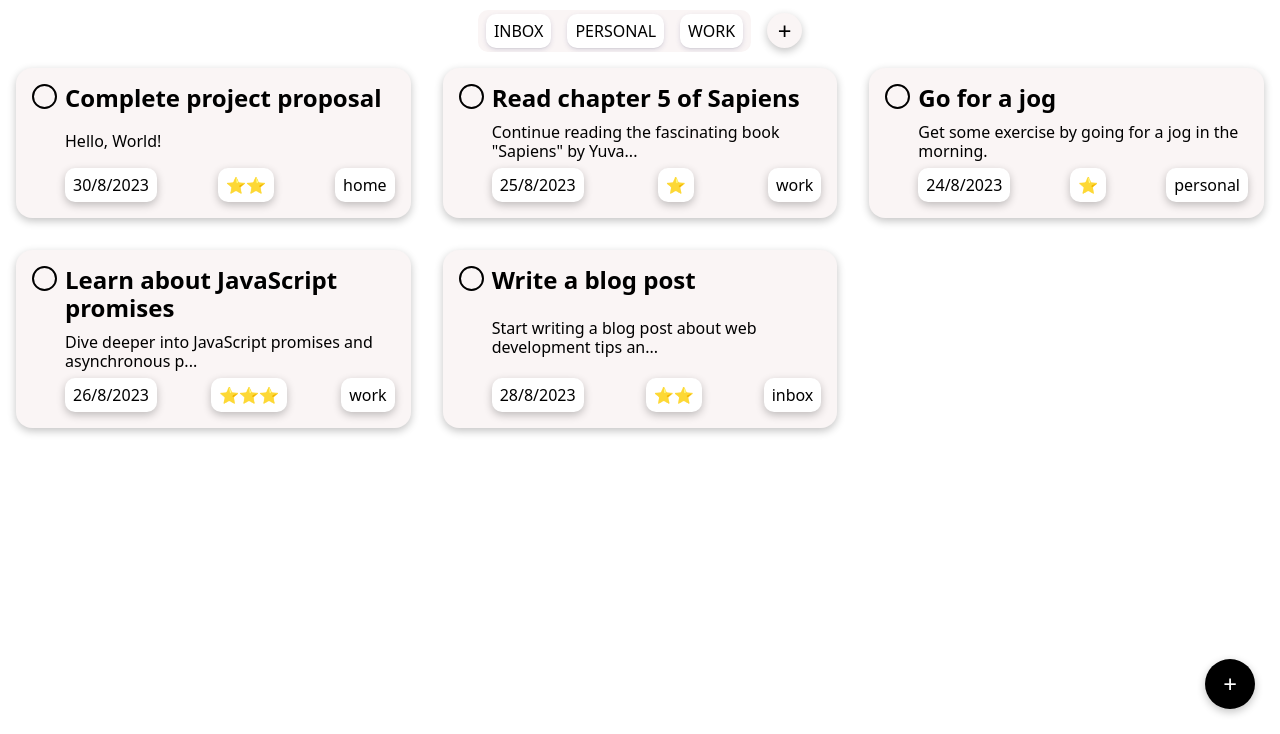
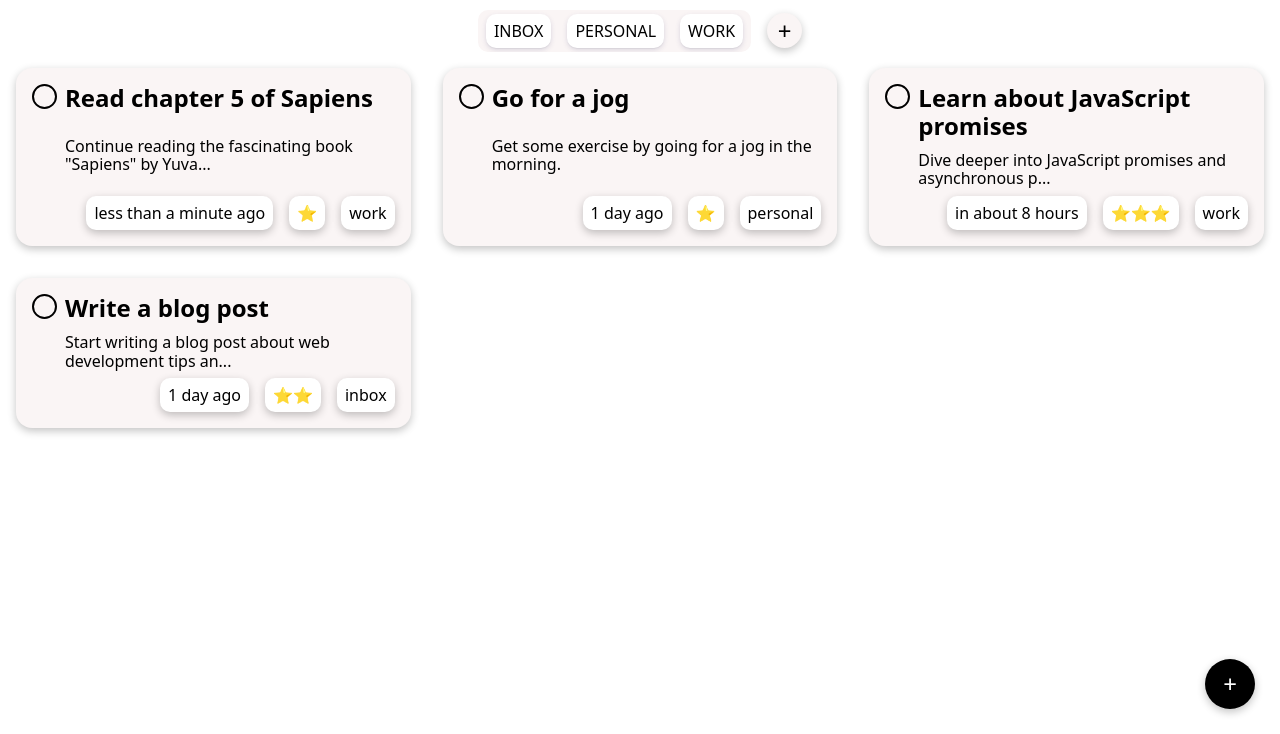
Before and after one commit to shravzzv/ODIN-Todo-list-project, a website built with webpack: page dist/index.html in a window 1280 px wide. Shown: the part 66-800 px from the top of the page. Built offline with nearby package versions, Linux system fonts and the light colour scheme.

Commit message:
feat: Format dates using date-fns

```diff
--- a/src/components/expandedTodo.js
+++ b/src/components/expandedTodo.js
@@ -1,3 +1,5 @@
+import formatRelative from 'date-fns/formatRelative'
+
 const ExpandedTodo = ({ title, desc, due, priority, list, complete }) => {
   const element = document.createElement('div')
   element.className = 'expTodo'
@@ -35,7 +37,7 @@ const ExpandedTodo = ({ title, desc, due, priority, list, complete }) => {
   section.className = 'section'
 
   const dateEl = document.createElement('button')
-  dateEl.textContent = `${due.getDate()}/${due.getMonth()}/${due.getFullYear()}`
+  dateEl.textContent = formatRelative(due, new Date())
   dateEl.className = 'date'
 
   const priorityEl = document.createElement('button')
--- a/src/components/shortTodo.js
+++ b/src/components/shortTodo.js
@@ -1,3 +1,5 @@
+import formatDistanceToNow from 'date-fns/formatDistanceToNow'
+
 const ShortTodo = ({ title, desc, due, priority, list }) => {
   const element = document.createElement('div')
   element.className = 'shortTodo'
@@ -24,7 +26,9 @@ const ShortTodo = ({ title, desc, due, priority, list }) => {
   subContainer.className = 'subContainer'
 
   const dateEl = document.createElement('button')
-  dateEl.textContent = `${due.getDate()}/${due.getMonth()}/${due.getFullYear()}`
+  dateEl.textContent = formatDistanceToNow(due, {
+    addSuffix: true,
+  })
   dateEl.className = 'date'
 
   const priorityEl = document.createElement('button')
--- a/src/index.js
+++ b/src/index.js
@@ -16,30 +16,23 @@ document.addEventListener('DOMContentLoaded', () => {
   const lists = [new List('inbox'), new List('personal'), new List('work')]
   const todos = [
     new Todo(
-      'Complete project proposal',
-      'Hello, World!',
-      new Date('2023-09-30'),
-      '⭐⭐',
-      'home'
-    ),
-    new Todo(
       'Read chapter 5 of Sapiens',
       'Continue reading the fascinating book "Sapiens" by Yuval Noah Harari.',
-      new Date('2023-09-25'),
+      new Date(),
       '⭐',
       'work'
     ),
     new Todo(
       'Go for a jog',
       'Get some exercise by going for a jog in the morning.',
-      new Date('2023-09-24'),
+      new Date('2023-09-28'),
       '⭐',
       'personal'
     ),
     new Todo(
       'Learn about JavaScript promises',
       'Dive deeper into JavaScript promises and asynchronous programming.',
-      new Date('2023-09-26'),
+      new Date('2023-09-30'),
       '⭐⭐⭐',
       'work'
     ),
--- a/src/styles/main.css
+++ b/src/styles/main.css
@@ -209,7 +209,8 @@ button:hover {
   width: 100%;
   display: flex;
   align-items: center;
-  justify-content: space-between;
+  justify-content: flex-end;
+  gap: 1em;
 }
 
 .shortTodo .subContainer > button {
```
Also changed, not shown: dist/main.js.
